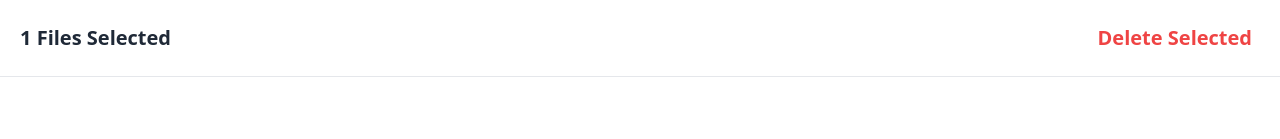
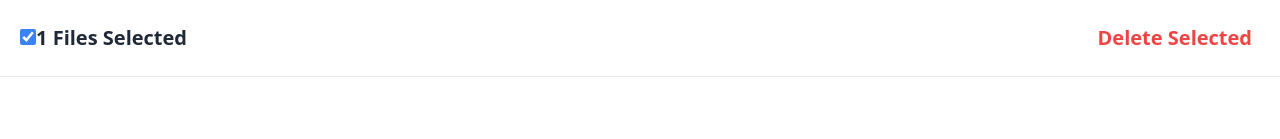
Before and after one commit to Shamimayesmin/Photo-Gallery, a React (Vite) app: page / in a window 1280 px wide. Both pictures are taken after a click on the button 260 px from the left and 381 px from the top of the page. Shown: the top 139 px of the page. Built offline with nearby package versions, Linux system fonts and the light colour scheme.

Commit message:
code clean up

```diff
--- a/src/components/pages/DragAndDrop.jsx
+++ b/src/components/pages/DragAndDrop.jsx
@@ -2,6 +2,7 @@
 /* eslint-disable react/prop-types */
 /* eslint-disable no-unused-vars */
 import React, { useState } from "react";
+
 import { BsImage } from "react-icons/bs";
 const DragAndDrop = ({ handleFileChange }) => {
 	return (
--- a/src/components/pages/Header.jsx
+++ b/src/components/pages/Header.jsx
@@ -1,32 +1,39 @@
 /* eslint-disable react/prop-types */
 /* eslint-disable no-unused-vars */
-import React from 'react';
+import React from "react";
 
-const Header = ({selectedImages,
-	deleteSelectedImages}) => {
-    return (
-        <div className="py-4 px-5">
+const Header = ({ selectedImages, deleteSelectedImages, setImages }) => {
+	return (
+		<div className="py-4 px-5">
 			<div className="flex flex-row justify-between items-center">
 				<h1 className="text-xl font-semibold">
 					{" "}
 					{selectedImages.length === 0 ? (
 						"Photos"
 					) : (
-						<>{selectedImages.length} Files Selected</>
+						<>
+							<input
+								type="checkbox"
+								name="select"
+								id="select"
+								checked={selectedImages.length > 0}
+								className="h-4 w-4 accent-blue-500 cursor-pointer"
+								onChange={() => setImages([])}
+							/>
+							{selectedImages.length} Files Selected
+						</>
 					)}
 				</h1>
 
 				<button
 					className="p-2 rounded-md text-xl font-semibold text-red-500 hover:bg-red-500 hover:text-white"
-
 					onClick={deleteSelectedImages}
 				>
 					Delete Selected
 				</button>
-
 			</div>
 		</div>
-    );
+	);
 };
 
 export default Header;
--- a/src/components/pages/ImageGallery.jsx
+++ b/src/components/pages/ImageGallery.jsx
@@ -14,7 +14,8 @@ const ImageGallery = () => {
 	const [selectedImages, setSelectedImages] = useState([]);
 
 	const [draggedIndex, setDraggedIndex] = useState(null);
-    const [draggedImage, setDraggedImage] = useState(null);
+
+	const [draggedImage, setDraggedImage] = useState(false);
 
 	//Toggle selecting image function
 	const handleImageSelect = (imageId) => {
@@ -63,6 +64,7 @@ const ImageGallery = () => {
 
 	// Drag start function
 	const handleDragStart = (index) => {
+		setDraggedImage(true);
 		setDraggedIndex(index);
 	};
 
@@ -73,6 +75,7 @@ const ImageGallery = () => {
 
 	// Iamge drop function
 	const handleDrop = (targetIndex) => {
+		setDraggedImage(true);
 		if (draggedIndex === null || targetIndex === draggedIndex) return;
 
 		const newImages = [...images];
@@ -80,12 +83,13 @@ const ImageGallery = () => {
 		newImages.splice(targetIndex, 0, draggedImage);
 
 		setImages(newImages);
-        setDraggedIndex(null)
+		setDraggedIndex(null);
 	};
+
 	return (
 		<>
-
 			<Header
+				setImages={setImages}
 				selectedImages={selectedImages}
 				deleteSelectedImages={deleteSelectedImages}
 			/>
@@ -104,9 +108,9 @@ const ImageGallery = () => {
 							selectedImages={selectedImages}
 							index={index}
 							handleImageSelect={handleImageSelect}
-							onDragStart={handleDragStart}
+							onDragStart={(e) => handleDragStart(e, item)}
 							onDragEnd={handleDragEnd}
-							isDragging={index === draggedIndex}
+							draggedImage={index === draggedImage}
 							onDrop={() => handleDrop(index)}
 						></SingleImage>
 					))}
--- a/src/components/pages/SingleImage.jsx
+++ b/src/components/pages/SingleImage.jsx
@@ -9,12 +9,10 @@ const SingleImage = ({
 	item,
 	index,
 	selectedImages,
-
 	handleImageSelect,
-
+	draggedImage,
 	onDragStart,
 	onDragEnd,
-	isDragging,
 	onDrop,
 }) => {
 	// console.log(item);
@@ -28,24 +26,23 @@ const SingleImage = ({
 	//Ternary operator for fetured image
 	const isFeatured = index === 0;
 	const imageClasses = isFeatured
-		? "lg:col-span-2 lg:row-span-2 md:col-span-2 md:row-span-2 rounded-lg w-full h-full"   // Larger size for the featured image
+		? "lg:col-span-2 lg:row-span-2 md:col-span-2 md:row-span-2 rounded-lg w-full h-full" // Larger size for the featured image
 		: "col-span-1 w-full h-full rounded-lg"; // Smaller size for the regular
-
 
 	return (
 		<div
 			key={index}
 			draggable
-			onDragStart={(e) => onDragStart(e, index)}
+			onDragStart={(e) => onDragStart(e, item)}
 			onDragEnd={onDragEnd}
 			onDrop={onDrop}
 			className={`card card-compact w-full h-full relative hover:brightness-50 border-2 border-slate-300 ${
-				isDragging ? "opacity-50" : ""
+				draggedImage ? "opacity-50" : ""
 			} ${imageClasses}`}
 		>
 			<button onClick={() => handleImageSelect(item?.id)}>
 				<input
-					className="cursor-pointer mt-3 absolute"
+					className="cursor-pointer h-4 w-4 mt-3 absolute"
 					type="checkbox"
 					checked={isSelected}
 				/>
```
Also changed, not shown: 1 other file (tests, documents, lock files or other folders).
